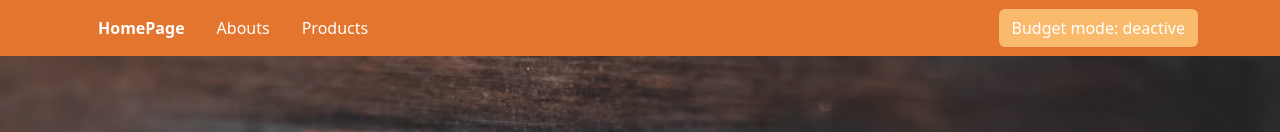
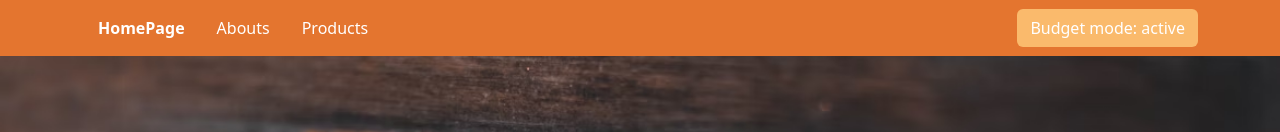
Before and after one commit to VincenzoLivigni/react-context-api, a React (Vite) app: page / in a window 1280 px wide. Shown: the top 132 px of the page. Built offline with nearby package versions, Linux system fonts and the light colour scheme.

Commit message:
add filter by price when budgetMode is enabled

```diff
--- a/src/App.jsx
+++ b/src/App.jsx
@@ -9,7 +9,7 @@ import BudgetContext from "./contests/BudgetContext";
 
 export function App() {
 
-  const [budgetMode, setBudgetMode] = useState(false)
+  const [budgetMode, setBudgetMode] = useState(false)     // creo uno stato booleano per indicare se la modalità budget è attiva o no
 
   function toggleMode() {
     setBudgetMode(!budgetMode)
@@ -17,7 +17,7 @@ export function App() {
 
   return (
     <>
-      <BudgetContext.Provider value={{ budgetMode, setBudgetMode, toggleMode }}>
+      <BudgetContext.Provider value={{ budgetMode, setBudgetMode, toggleMode }}>    {/* rendo i valori dentro al Context disponibili in tutte le pagine */}
 
         <BrowserRouter>
           <Routes>
--- a/src/components/Navbar.jsx
+++ b/src/components/Navbar.jsx
@@ -22,7 +22,7 @@ const menu = [
 
 export default function Navbar() {
 
-    const { budgetMode, setBudgetMode, toggleMode } = useContext(BudgetContext)
+    const { budgetMode, setBudgetMode, toggleMode } = useContext(BudgetContext)     // recupero valore booleano / setter che cambia lo stato / al click attovo e disattivo la modalità budget
 
     return (
         <nav className="navbar d-flex align-items-center">
@@ -37,7 +37,7 @@ export default function Navbar() {
                     }
                 </ul>
 
-                <button onClick={toggleMode} className="btn">{budgetMode ? "Budget mode: active" : "Budget mode: deactive"}</button>
+                <button onClick={toggleMode} className="btn">{budgetMode ? "Budget mode: deactive" : "Budget mode: active"}</button>    {/* al click viene richiamata la funzione toggleMode per cambiare stato e in base allo stato cambia "attiva/disattiva" */}
             </div>
         </nav>
     )
--- a/src/pagine/Products.jsx
+++ b/src/pagine/Products.jsx
@@ -1,20 +1,14 @@
 import Header from "../components/Header";
 import Footer from '../components/Footer';
 import { Link } from "react-router-dom";
-import { useState, useEffect } from "react";
+import { useState, useEffect, useContext } from "react";
 import axios from "axios";
-
-import { useContext } from "react";
 import BudgetContext from "../contests/BudgetContext";
 
-export default function Contacts() {
-
-    const { saluto } = useContext(BudgetContext)
-    console.log(saluto);
+export default function Products() {
 
     const [prodotti, setProdotti] = useState([])
     const url = "https://fakestoreapi.com/products"
-
 
     useEffect(fetchGenera, [])
 
@@ -27,22 +21,35 @@ export default function Contacts() {
             })
     }
 
+    const { budgetMode } = useContext(BudgetContext)                        // recupero il valore booleano dal context
+
+    function economici(prodotti, budgetMode) {
+        if (budgetMode === true) {                                          // se budgetMode è attivo
+            return prodotti.filter((prodotto) => prodotto.price <= 30)      // filtro i prodotti con prezzo <= 30
+        } else {
+            return prodotti                                                 // se la modalità budget non è attiva visualizzo tutti i prodoti
+        }
+    }
+
+    const prodottiEconomici = economici(prodotti, budgetMode)               // salvo il risultato in una variabile
+
     return (
         <>
             <Header />
 
             <main>
                 <h2 className="pt-5 pb-3 text-center">Products</h2>
-                <h1>{saluto}</h1>
                 <div className="container">
                     <div className="row row-cols-1 row-cols-sm-1 row-cols-md-2 row-cols-lg-3 g-4 py-5">
                         {
-                            prodotti.map((prodotto) => (
+                            prodottiEconomici.map((prodotto) => (
                                 <div key={prodotto.id} className="col">
                                     <div className="card-content">
                                         <img className="product" alt="" src={prodotto.image} />
                                         <div className="card-body">
                                             <h6>{prodotto.title}</h6>
+                                            <hr />
+                                            <span className="d-block mb-2">Price - <strong>{prodotto.price}$</strong></span>
                                             <Link to={`/products/${prodotto.id}`}>View product</Link>
                                         </div>
                                     </div>
```
